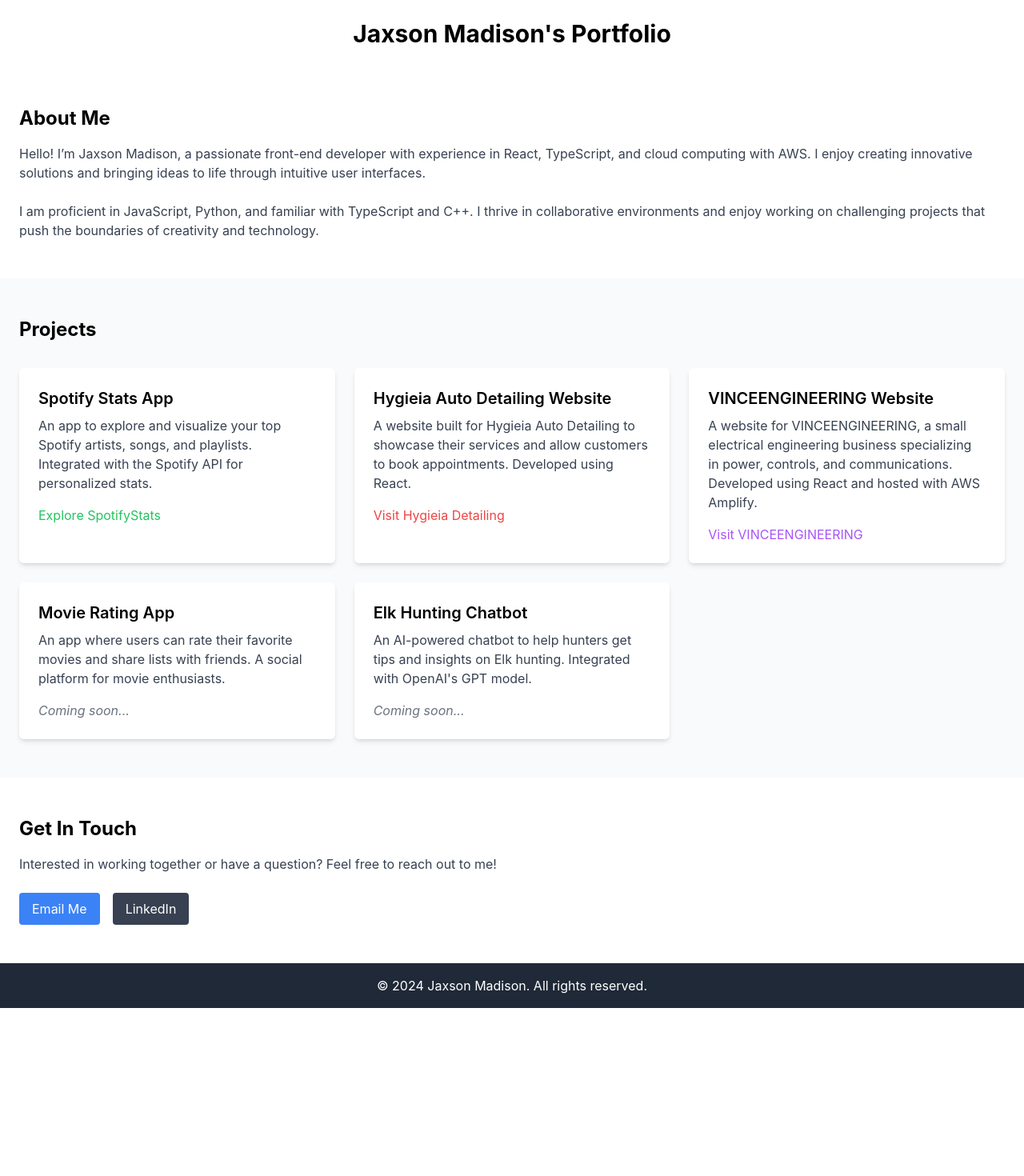
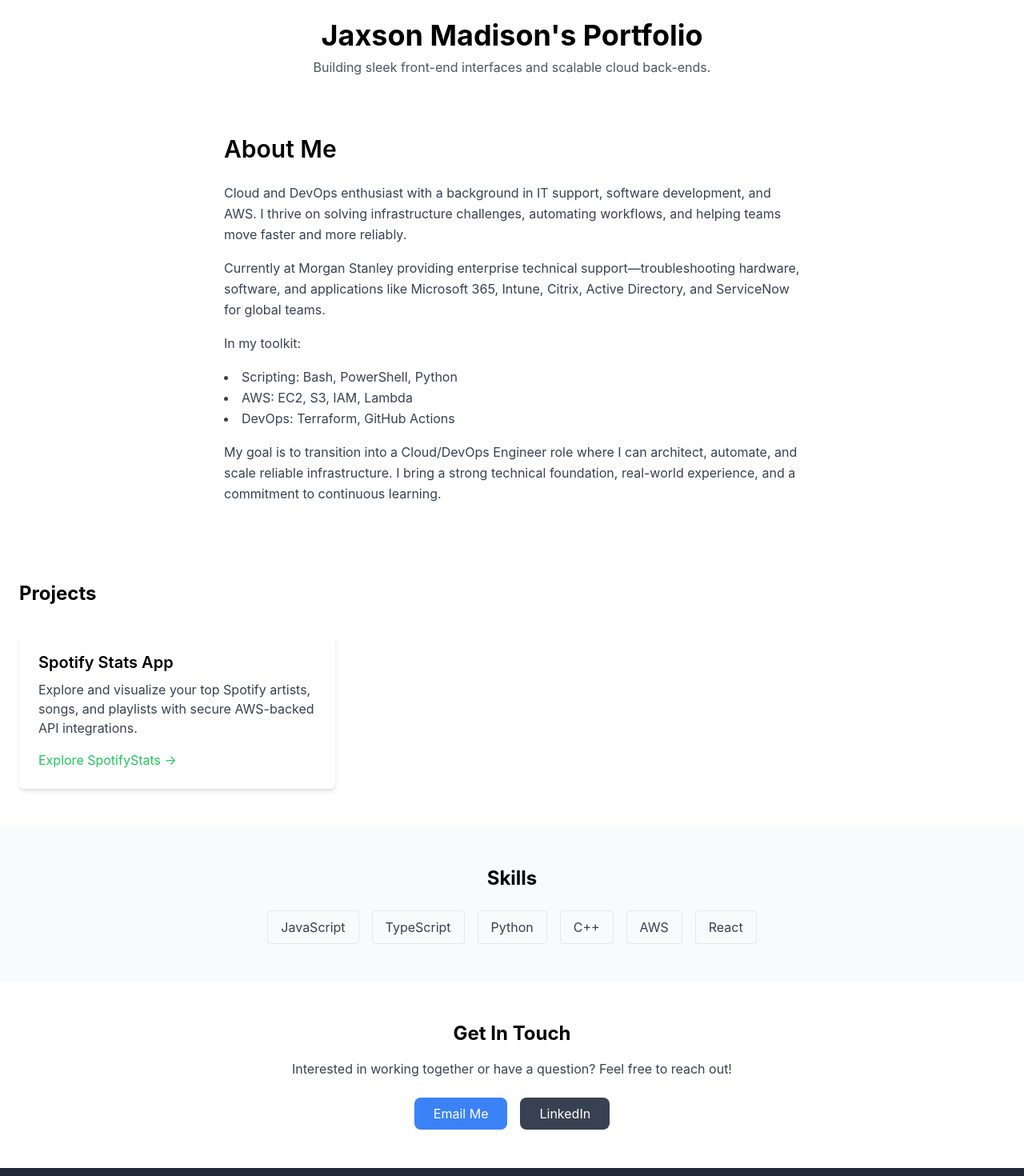
Before and after one commit to JaxsonM/personalPortfolio, a React (Create React App) app: page / in a window 1280 px wide. Shown: the top 1470 px of the page at 80% size. Before the commit the page ends 1260 px from the top, so only its background shows below. Built offline with nearby package versions, Linux system fonts and the light colour scheme; what aws-amplify would draw is missing.

Commit message:
Home page ui updates

```diff
--- a/package.json
+++ b/package.json
@@ -20,6 +20,7 @@
     "openai": "^4.68.0",
     "react": "^18.3.1",
     "react-dom": "^18.3.1",
+    "react-icons": "^5.5.0",
     "react-router-dom": "^6.23.1",
     "react-scripts": "5.0.1",
     "typescript": "^4.9.5",
--- a/src/components/SignInModal.ts
+++ b/src/components/SignInModal.ts
@@ -71,3 +71,4 @@
 // };
 
 // export default SignInModal;
+export {}
--- a/src/pages/HomePage.tsx
+++ b/src/pages/HomePage.tsx
@@ -1,134 +1,132 @@
-// src/pages/HomePage.tsx
 import React from 'react';
 import { Link } from 'react-router-dom';
-
-
 
 const HomePage: React.FC = () => {
   return (
     <div className="min-h-screen bg-gray-100">
       {/* Header Section */}
-      <header className="bg-white shadow">
-        <div className="container mx-auto p-6">
-          <h1 className="text-3xl font-bold text-center">Jaxson Madison's Portfolio</h1>
+      <header className="bg-white shadow-lg">
+        <div className="container mx-auto p-6 text-center">
+          <h1 className="text-4xl font-bold">Jaxson Madison's Portfolio</h1>
+          <p className="mt-2 text-gray-600">Building sleek front-end interfaces and scalable cloud back-ends.</p>
         </div>
       </header>
 
       {/* About Section */}
-      <section className="bg-white py-12">
-        <div className="container mx-auto px-6">
-          <h2 className="text-2xl font-bold mb-4">About Me</h2>
-          <p className="text-gray-700 mb-6">
-            Hello! I’m Jaxson Madison, a passionate front-end developer with experience in React, TypeScript, and cloud computing with AWS. I enjoy creating innovative solutions and bringing ideas to life through intuitive user interfaces.
-          </p>
-          <p className="text-gray-700">
-            I am proficient in JavaScript, Python, and familiar with TypeScript and C++. I thrive in collaborative environments and enjoy working on challenging projects that push the boundaries of creativity and technology.
-          </p>
+      <section id="about" className="bg-white py-12">
+        <div className="container mx-auto px-6 max-w-3xl">
+          <h2 className="text-3xl font-semibold mb-6">About Me</h2>
+          <div className="text-gray-700 space-y-4 leading-relaxed">
+            <p>
+              Cloud and DevOps enthusiast with a background in IT support, software development, and AWS. I thrive on solving infrastructure challenges, automating workflows, and helping teams move faster and more reliably.
+            </p>
+            <p>
+              Currently at Morgan Stanley providing enterprise technical support—troubleshooting hardware, software, and applications like Microsoft&nbsp;365, Intune, Citrix, Active Directory, and ServiceNow for global teams.
+            </p>
+            <p>In my toolkit:</p>
+            <ul className="list-disc list-inside">
+              <li>Scripting: Bash, PowerShell, Python</li>
+              <li>AWS: EC2, S3, IAM, Lambda</li>
+              <li>DevOps: Terraform, GitHub Actions</li>
+            </ul>
+            <p>
+              My goal is to transition into a Cloud/DevOps Engineer role where I can architect, automate, and scale reliable infrastructure. I bring a strong technical foundation, real-world experience, and a commitment to continuous learning.
+            </p>
+          </div>
         </div>
       </section>
 
       {/* Projects Section */}
-      <section className="bg-gray-50 py-12">
+      <section id="projects" className="bg-white py-12">
         <div className="container mx-auto px-6">
           <h2 className="text-2xl font-bold mb-8">Projects</h2>
           <div className="grid grid-cols-1 md:grid-cols-2 lg:grid-cols-3 gap-6">
 
-
-            {/* Project 6 */}
-            <div className="bg-white shadow-md rounded-md overflow-hidden">
+            {/* Spotify Stats App */}
+            <div className="bg-white shadow-md rounded-md overflow-hidden hover:shadow-xl transform hover:-translate-y-1 transition">
               <div className="p-6">
                 <h3 className="text-xl font-semibold mb-2">Spotify Stats App</h3>
                 <p className="text-gray-700 mb-4">
-                  An app to explore and visualize your top Spotify artists, songs, and playlists. Integrated with the Spotify API for personalized stats.
+                  Explore and visualize your top Spotify artists, songs, and playlists with secure AWS-backed API integrations.
                 </p>
-                <Link
-                  to="/spotifystats"
-                  className="text-green-500 hover:underline"
-                >
-                  Explore SpotifyStats
+                <Link to="/spotifystats" className="inline-block text-green-500 hover:underline">
+                  Explore SpotifyStats →
                 </Link>
               </div>
             </div>
 
-            {/* Project 3 */}
-            <div className="bg-white shadow-md rounded-md overflow-hidden">
+            {/* Hygieia Auto Detailing Website */}
+            {/* <div className="bg-white shadow-md rounded-md overflow-hidden hover:shadow-xl transform hover:-translate-y-1 transition">
               <div className="p-6">
-                <h3 className="text-xl font-semibold mb-2">Hygieia Auto Detailing Website</h3>
+                <h3 className="text-xl font-semibold mb-2">Hygieia Auto Detailing</h3>
                 <p className="text-gray-700 mb-4">
-                  A website built for Hygieia Auto Detailing to showcase their services and allow customers to book appointments. Developed using React.
+                  A React-based site for Hygieia Auto Detailing with booking and service showcase features.
                 </p>
                 <a
                   href="https://hygieiadetailing.com"
                   target="_blank"
                   rel="noopener noreferrer"
-                  className="text-red-500 hover:underline"
+                  className="inline-block text-red-500 hover:underline"
                 >
-                  Visit Hygieia Detailing
+                  Visit Site →
                 </a>
               </div>
-            </div>
+            </div> */}
 
-            {/* Project 4 */}
-            <div className="bg-white shadow-md rounded-md overflow-hidden">
+            {/* VINCEENGINEERING Website */}
+            {/* <div className="bg-white shadow-md rounded-md overflow-hidden hover:shadow-xl transform hover:-translate-y-1 transition">
               <div className="p-6">
-                <h3 className="text-xl font-semibold mb-2">VINCEENGINEERING Website</h3>
+                <h3 className="text-xl font-semibold mb-2">VINCEENGINEERING</h3>
                 <p className="text-gray-700 mb-4">
-                  A website for VINCEENGINEERING, a small electrical engineering business specializing in power, controls, and communications. Developed using React and hosted with AWS Amplify.
+                  React site for a power, controls, and communications engineering firm, hosted on AWS Amplify.
                 </p>
                 <a
                   href="https://main.d2md0oy16cszu7.amplifyapp.com/"
                   target="_blank"
                   rel="noopener noreferrer"
-                  className="text-purple-500 hover:underline"
+                  className="inline-block text-purple-500 hover:underline"
                 >
-                  Visit VINCEENGINEERING
+                  Visit Site →
                 </a>
               </div>
-            </div>
+            </div> */}
 
-            {/* Project 5 */}
-            <div className="bg-white shadow-md rounded-md overflow-hidden">
-              <div className="p-6">
-                <h3 className="text-xl font-semibold mb-2">Movie Rating App</h3>
-                <p className="text-gray-700 mb-4">
-                  An app where users can rate their favorite movies and share lists with friends. A social platform for movie enthusiasts.
-                </p>
-                <span className="text-gray-500 italic">Coming soon...</span>
-              </div>
-            </div>
+          </div>
+        </div>
+      </section>
 
-
-            {/* Project 2 */}
-            <div className="bg-white shadow-md rounded-md overflow-hidden">
-              <div className="p-6">
-                <h3 className="text-xl font-semibold mb-2">Elk Hunting Chatbot</h3>
-                <p className="text-gray-700 mb-4">
-                  An AI-powered chatbot to help hunters get tips and insights on Elk hunting. Integrated with OpenAI's GPT model.
-                </p>
-                <span className="text-gray-500 italic">Coming soon...</span>
-              </div>
-            </div>
+            {/* Skills Section */}
+            <section id="skills" className="bg-gray-50 py-12">
+        <div className="container mx-auto px-6">
+          <h2 className="text-2xl font-bold mb-6 text-center">Skills</h2>
+          <div className="flex flex-wrap justify-center items-center gap-4 text-gray-700">
+            <span className="px-4 py-2 border rounded">JavaScript</span>
+            <span className="px-4 py-2 border rounded">TypeScript</span>
+            <span className="px-4 py-2 border rounded">Python</span>
+            <span className="px-4 py-2 border rounded">C++</span>
+            <span className="px-4 py-2 border rounded">AWS</span>
+            <span className="px-4 py-2 border rounded">React</span>
           </div>
         </div>
       </section>
 
       {/* Contact Section */}
-      <section className="bg-white py-12">
-        <div className="container mx-auto px-6">
+      <section id="contact" className="bg-white py-12">
+        <div className="container mx-auto px-6 text-center">
           <h2 className="text-2xl font-bold mb-4">Get In Touch</h2>
           <p className="text-gray-700 mb-6">
-            Interested in working together or have a question? Feel free to reach out to me!
+            Interested in working together or have a question? Feel free to reach out!
           </p>
-          <div className="flex space-x-4">
+          <div className="flex justify-center space-x-4">
             <a
               href="mailto:jaxsonj.madison@gmail.com"
-              className="bg-blue-500 text-white px-4 py-2 rounded hover:bg-blue-600"
+              className="bg-blue-500 text-white px-6 py-2 rounded-lg hover:bg-blue-600 transition"
             >
               Email Me
             </a>
             <a
               href="https://www.linkedin.com/in/jaxson-madison"
-              className="bg-gray-700 text-white px-4 py-2 rounded hover:bg-gray-800"
+              className="bg-gray-700 text-white px-6 py-2 rounded-lg hover:bg-gray-800 transition"
             >
               LinkedIn
             </a>
--- /dev/null
+++ b/src/pages/HomePageBackup.tsx
@@ -0,0 +1,149 @@
+// src/pages/HomePage.tsx
+import React from 'react';
+import { Link } from 'react-router-dom';
+
+
+
+const HomePage: React.FC = () => {
+  return (
+    <div className="min-h-screen bg-gray-100">
+      {/* Header Section */}
+      <header className="bg-white shadow">
+        <div className="container mx-auto p-6">
+          <h1 className="text-3xl font-bold text-center">Jaxson Madison's Portfolio</h1>
+        </div>
+      </header>
+
+      {/* About Section */}
+      <section className="bg-white py-12">
+        <div className="container mx-auto px-6">
+          <h2 className="text-2xl font-bold mb-4">About Me</h2>
+          <p className="text-gray-700 mb-6">
+            Hello! I’m Jaxson Madison, a passionate front-end developer with experience in React, TypeScript, and cloud computing with AWS. I enjoy creating innovative solutions and bringing ideas to life through intuitive user interfaces.
+          </p>
+          <p className="text-gray-700">
+            I am proficient in JavaScript, Python, and familiar with TypeScript and C++. I thrive in collaborative environments and enjoy working on challenging projects that push the boundaries of creativity and technology.
+          </p>
+        </div>
+      </section>
+
+      {/* Projects Section */}
+      <section className="bg-gray-50 py-12">
+        <div className="container mx-auto px-6">
+          <h2 className="text-2xl font-bold mb-8">Projects</h2>
+          <div className="grid grid-cols-1 md:grid-cols-2 lg:grid-cols-3 gap-6">
+
+
+            {/* Project 6 */}
+            <div className="bg-white shadow-md rounded-md overflow-hidden">
+              <div className="p-6">
+                <h3 className="text-xl font-semibold mb-2">Spotify Stats App</h3>
+                <p className="text-gray-700 mb-4">
+                  An app to explore and visualize your top Spotify artists, songs, and playlists. Integrated with the Spotify API for personalized stats.
+                </p>
+                <Link
+                  to="/spotifystats"
+                  className="text-green-500 hover:underline"
+                >
+                  Explore SpotifyStats
+                </Link>
+              </div>
+            </div>
+
+            {/* Project 3 */}
+            <div className="bg-white shadow-md rounded-md overflow-hidden">
+              <div className="p-6">
+                <h3 className="text-xl font-semibold mb-2">Hygieia Auto Detailing Website</h3>
+                <p className="text-gray-700 mb-4">
+                  A website built for Hygieia Auto Detailing to showcase their services and allow customers to book appointments. Developed using React.
+                </p>
+                <a
+                  href="https://hygieiadetailing.com"
+                  target="_blank"
+                  rel="noopener noreferrer"
+                  className="text-red-500 hover:underline"
+                >
+                  Visit Hygieia Detailing
+                </a>
+              </div>
+            </div>
+
+            {/* Project 4 */}
+            <div className="bg-white shadow-md rounded-md overflow-hidden">
+              <div className="p-6">
+                <h3 className="text-xl font-semibold mb-2">VINCEENGINEERING Website</h3>
+                <p className="text-gray-700 mb-4">
+                  A website for VINCEENGINEERING, a small electrical engineering business specializing in power, controls, and communications. Developed using React and hosted with AWS Amplify.
+                </p>
+                <a
+                  href="https://main.d2md0oy16cszu7.amplifyapp.com/"
+                  target="_blank"
+                  rel="noopener noreferrer"
+                  className="text-purple-500 hover:underline"
+                >
+                  Visit VINCEENGINEERING
+                </a>
+              </div>
+            </div>
+
+            {/* Project 5 */}
+            <div className="bg-white shadow-md rounded-md overflow-hidden">
+              <div className="p-6">
+                <h3 className="text-xl font-semibold mb-2">Movie Rating App</h3>
+                <p className="text-gray-700 mb-4">
+                  An app where users can rate their favorite movies and share lists with friends. A social platform for movie enthusiasts.
+                </p>
+                <span className="text-gray-500 italic">Coming soon...</span>
+              </div>
+            </div>
+
+
+            {/* Project 2 */}
+            <div className="bg-white shadow-md rounded-md overflow-hidden">
+              <div className="p-6">
+                <h3 className="text-xl font-semibold mb-2">Elk Hunting Chatbot</h3>
+                <p className="text-gray-700 mb-4">
+                  An AI-powered chatbot to help hunters get tips and insights on Elk hunting. Integrated with OpenAI's GPT model.
+                </p>
+                <span className="text-gray-500 italic">Coming soon...</span>
+              </div>
+            </div>
+          </div>
+        </div>
+      </section>
+
+      {/* Contact Section */}
+      <section className="bg-white py-12">
+        <div className="container mx-auto px-6">
+          <h2 className="text-2xl font-bold mb-4">Get In Touch</h2>
+          <p className="text-gray-700 mb-6">
+            Interested in working together or have a question? Feel free to reach out to me!
+          </p>
+          <div className="flex space-x-4">
+            <a
+              href="mailto:jaxsonj.madison@gmail.com"
+              className="bg-blue-500 text-white px-4 py-2 rounded hover:bg-blue-600"
+            >
+              Email Me
+            </a>
+            <a
+              href="https://www.linkedin.com/in/jaxson-madison"
+              className="bg-gray-700 text-white px-4 py-2 rounded hover:bg-gray-800"
+            >
+              LinkedIn
+            </a>
+          </div>
+        </div>
+      </section>
+
+      {/* Footer */}
+      <footer className="bg-gray-800 text-white py-4">
+        <div className="container mx-auto px-6 text-center">
+          <p>&copy; {new Date().getFullYear()} Jaxson Madison. All rights reserved.</p>
+        </div>
+      </footer>
+    </div>
+  );
+};
+
+export default HomePage;
```
Also changed, not shown: src/App.css (+0 -12 lines), 1 other file (tests, documents, lock files or other folders).
